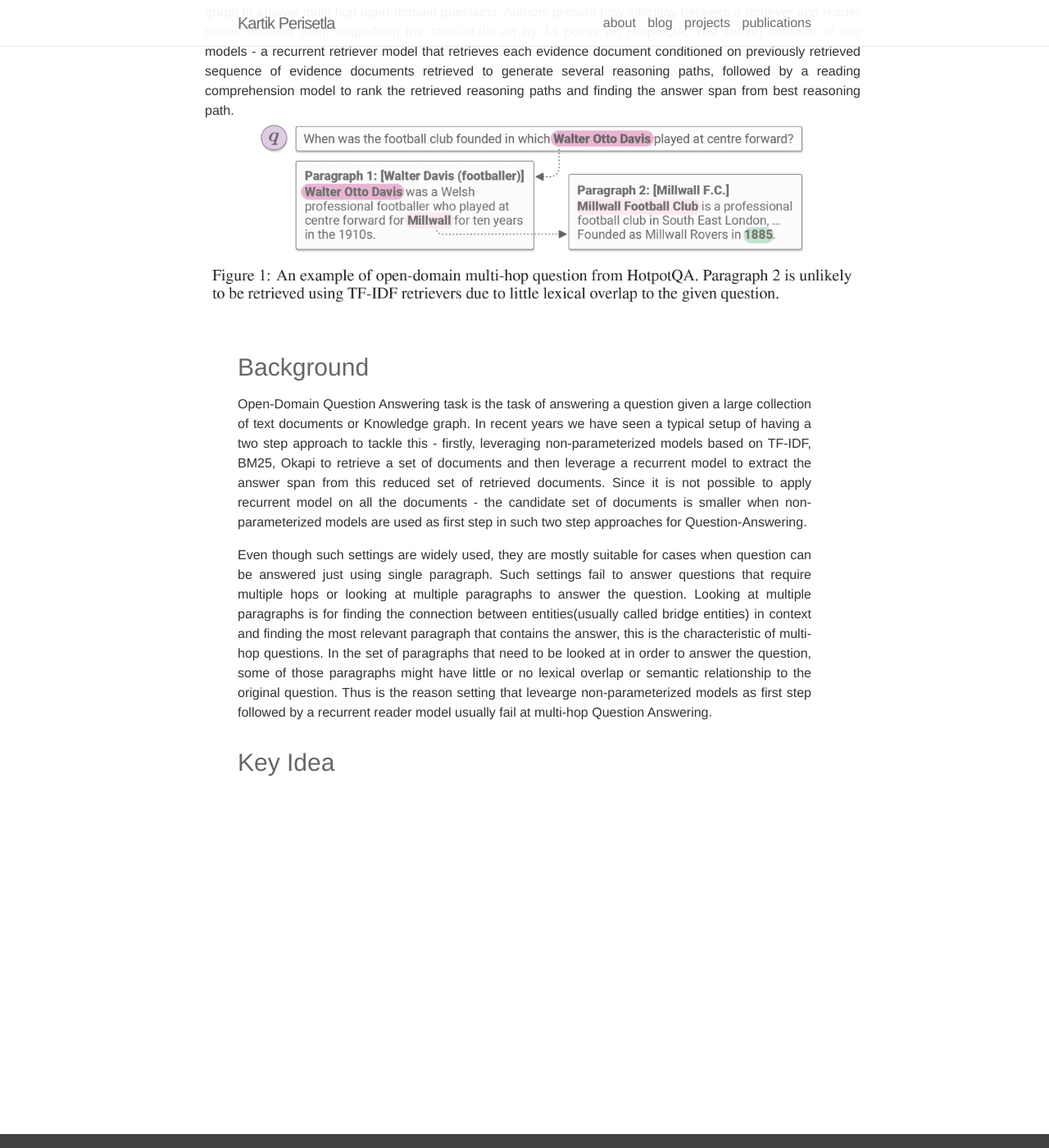
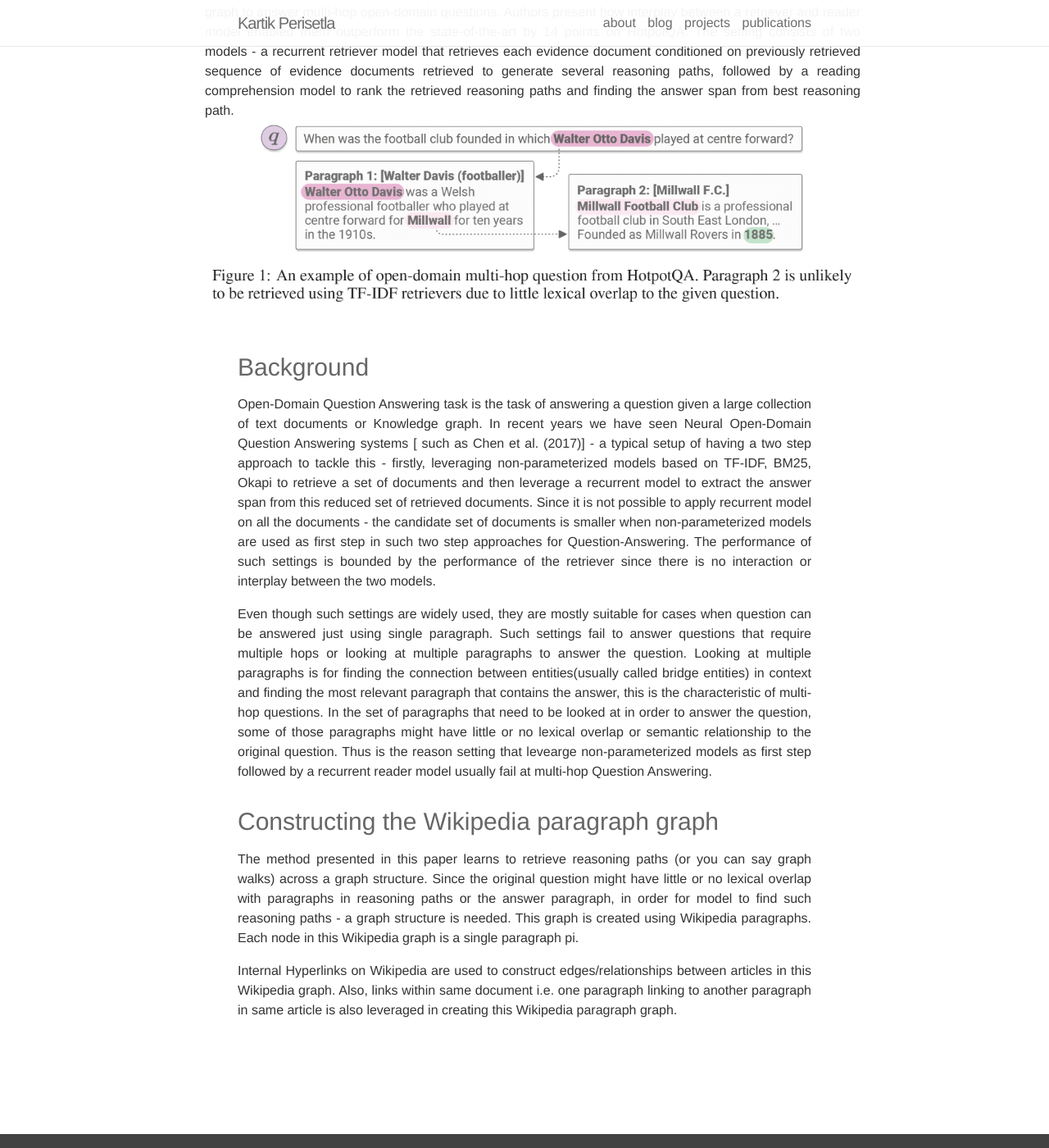
Before and after one commit to kartikperisetla/kartikperisetla.github.io, a Jekyll site: the page built from _posts/2020-06-19-learning-to-retrieve-reasoning-paths.markdown, in a window 1280 px wide and 1400 px high, scrolled down 379 px. Shown: the whole window at 82% size. Built offline with Jekyll 4.4.1, drawn with Linux system fonts in a browser that asks for light colours; nearby versions of some CDN libraries; comment, search, counter and statistics services are not loaded.

Commit message:
Update 2020-06-19-learning-to-retrieve-reasoning-paths.markdown

```diff
--- a/_posts/2020-06-19-learning-to-retrieve-reasoning-paths.markdown
+++ b/_posts/2020-06-19-learning-to-retrieve-reasoning-paths.markdown
@@ -20,16 +20,21 @@ comments: true
     Background
 </h3>
 <p align="justify">
-Open-Domain Question Answering task is the task of answering a question given a large collection of text documents or Knowledge graph. In recent years we have seen a typical setup of having a two step approach to tackle this - firstly, leveraging non-parameterized models based on TF-IDF, BM25, Okapi to retrieve a set of documents and then leverage a recurrent model to extract the answer span from this reduced set of retrieved documents. Since it is not possible to apply recurrent model on all the documents - the candidate set of documents is smaller when non-parameterized models are used as first step in such two step approaches for Question-Answering.
+Open-Domain Question Answering task is the task of answering a question given a large collection of text documents or Knowledge graph. In recent years we have seen Neural Open-Domain Question Answering systems [ such as Chen et al. (2017)] - a typical setup of having a two step approach to tackle this - firstly, leveraging non-parameterized models based on TF-IDF, BM25, Okapi to retrieve a set of documents and then leverage a recurrent model to extract the answer span from this reduced set of retrieved documents. Since it is not possible to apply recurrent model on all the documents - the candidate set of documents is smaller when non-parameterized models are used as first step in such two step approaches for Question-Answering. The performance of such settings is bounded by the performance of the retriever since there is no interaction or interplay between the two models.
 </p>
 
 <p align="justify">
 Even though such settings are widely used, they are mostly suitable for cases when question can be answered just using single paragraph. Such settings fail to answer questions that require multiple hops or looking at multiple paragraphs to answer the question. Looking at multiple paragraphs is for finding the connection between entities(usually called bridge entities) in context and finding the most relevant paragraph that contains the answer, this is the characteristic of multi-hop questions. In the set of paragraphs that need to be looked at in order to answer the question, some of those paragraphs might have little or no lexical overlap or semantic relationship to the original question. Thus is the reason setting that levearge non-parameterized models as first step followed by a recurrent reader model usually fail at multi-hop Question Answering.
 </p>
 <h3>
-    Key Idea
+    Constructing the Wikipedia paragraph graph
 </h3>
 <p align="justify">
+The method presented in this paper learns to retrieve reasoning paths (or you can say graph walks) across a graph structure. Since the original question might have little or no lexical overlap with paragraphs in reasoning paths or the answer paragraph, in order for model to find such reasoning paths - a graph structure is needed. This graph is created using Wikipedia paragraphs. Each node in this Wikipedia graph is a single paragraph pi.
+</p>
+
+<p align="justify">
+Internal Hyperlinks on Wikipedia are used to construct edges/relationships between articles in this Wikipedia graph. Also, links within same document i.e. one paragraph linking to another paragraph in same article is also leveraged in creating this Wikipedia paragraph graph.
 </p>
 
 
```
